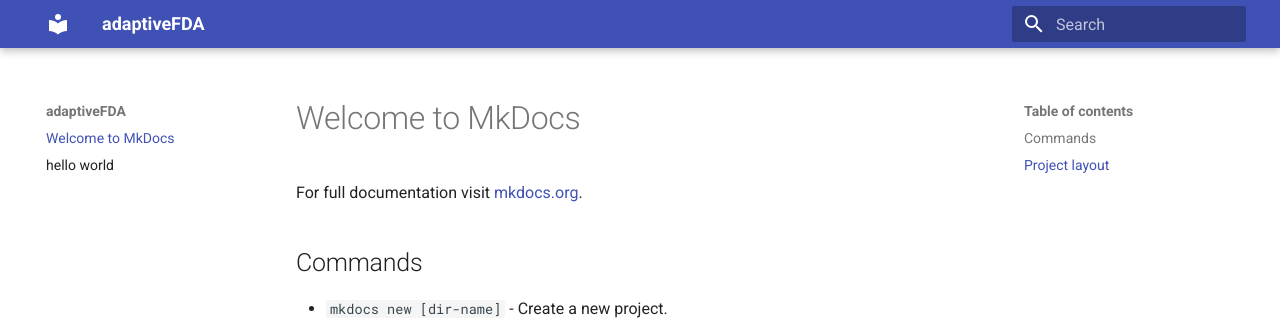
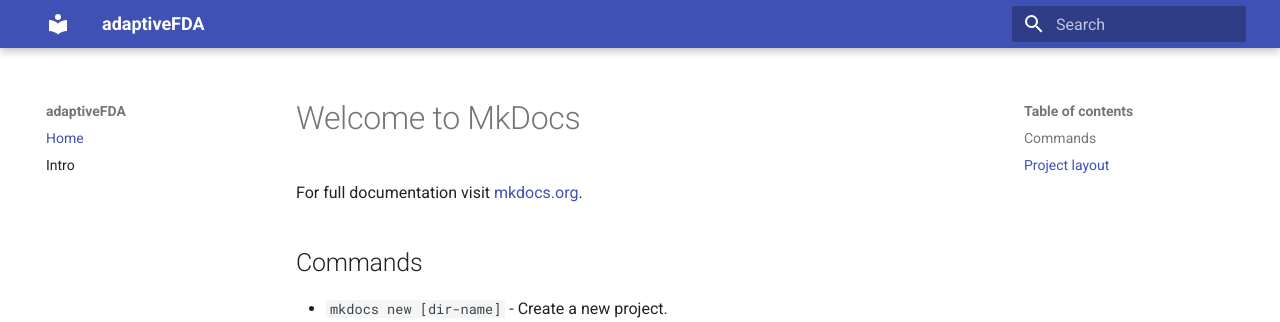
Before and after one commit to adaptive-FDA/quick-start, an MkDocs documentation site: the page built from docs/index.md, in a window 1280 px wide. Shown: the top 322 px of the page. Built offline with MkDocs 1.6.1 and Material for MkDocs 9.7.7, drawn with Linux system fonts in a browser that asks for light colours; some of the changed lines change nothing that is shown.

Commit message:
DOC: Update TOC

```diff
--- a/mkdocs.yml
+++ b/mkdocs.yml
@@ -5,3 +5,12 @@
   - redirects:
       redirect_maps:
         index.md: index.html
+nav:
+  - Home: index.md
+  - Intro: introduction.md
+  #- User Guide:
+  #  - Writing your docs: writing-your-docs.md
+  #  - Styling your docs: styling-your-docs.md
+  #- About:
+  #  - License: license.md
+  #  - Release Notes: release-notes.md
```
